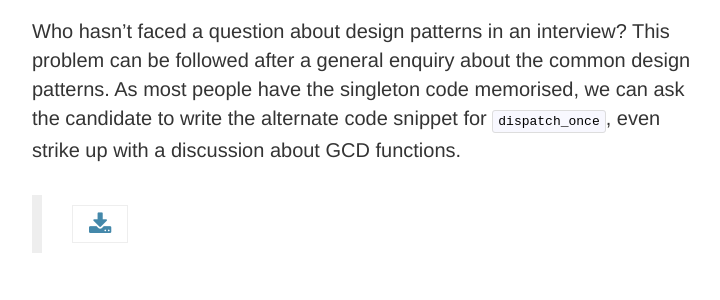
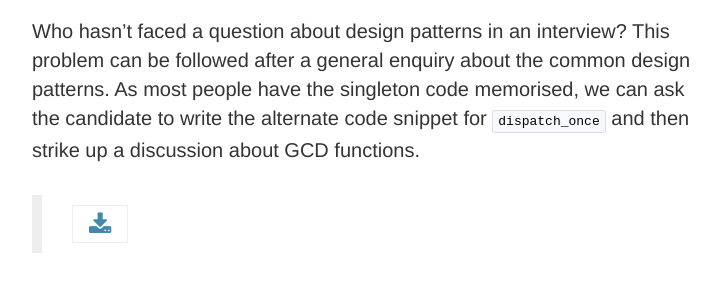
Before and after one commit to ProjectiveC/ProjectiveC.github.io, a Jekyll site: the page built from _posts/2015-04-25-singleton.md, in a window 1280 px wide. Shown: the part 728-1028 px from the top of the page, without its empty margins (273-993 px from the left). Built offline with Jekyll 4.4.1, drawn with Linux system fonts in a browser that asks for light colours; nearby versions of some CDN libraries; comment, search, counter and statistics services are not loaded.

Commit message:
Update 2015-04-25-singleton.md

````diff
--- a/_posts/2015-04-25-singleton.md
+++ b/_posts/2015-04-25-singleton.md
@@ -17,4 +17,4 @@
 <br />
 
 #### Concepts:
-Who hasn't faced a question about design patterns in an interview? This problem can be followed after a general enquiry about the common design patterns. As most people have the singleton code memorised, we can ask the candidate to write the alternate code snippet for ```dispatch_once```, even strike up with a discussion about GCD functions.
+Who hasn't faced a question about design patterns in an interview? This problem can be followed after a general enquiry about the common design patterns. As most people have the singleton code memorised, we can ask the candidate to write the alternate code snippet for ```dispatch_once``` and then strike up a discussion about GCD functions.
````
